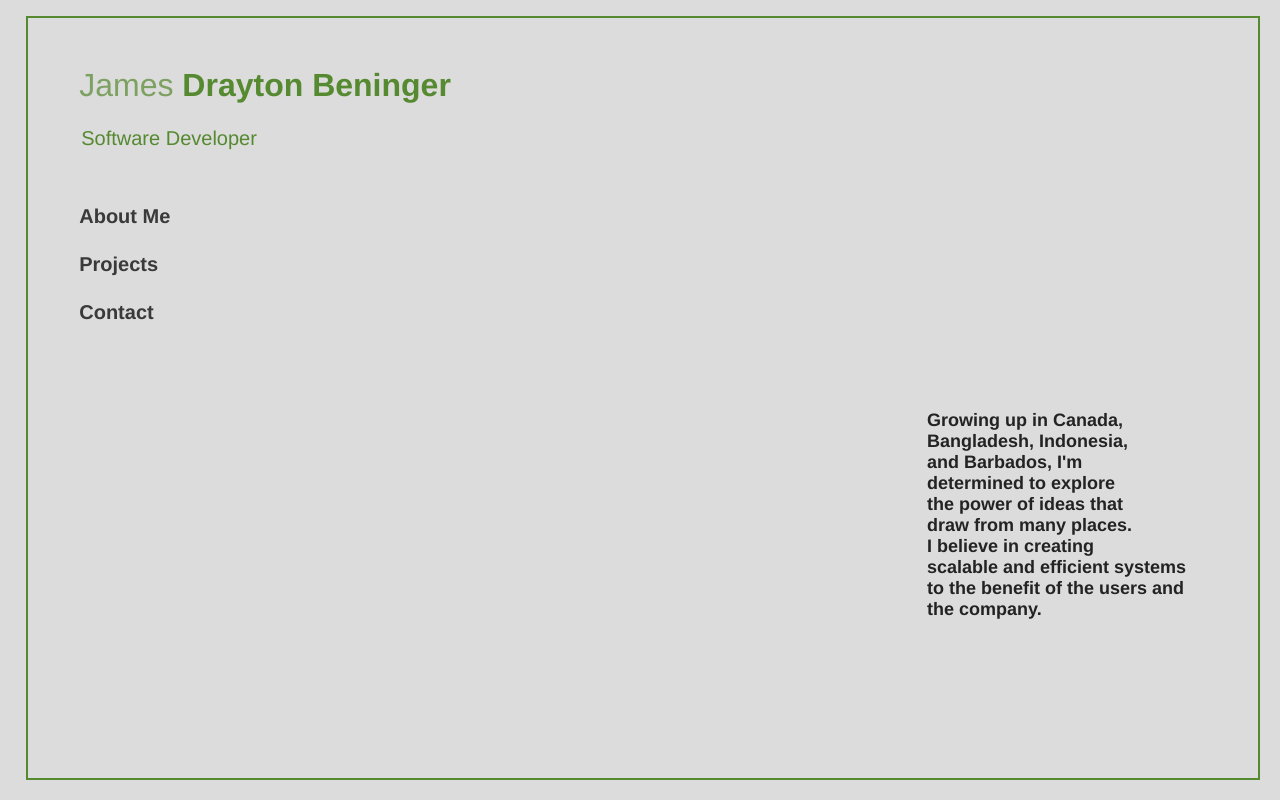
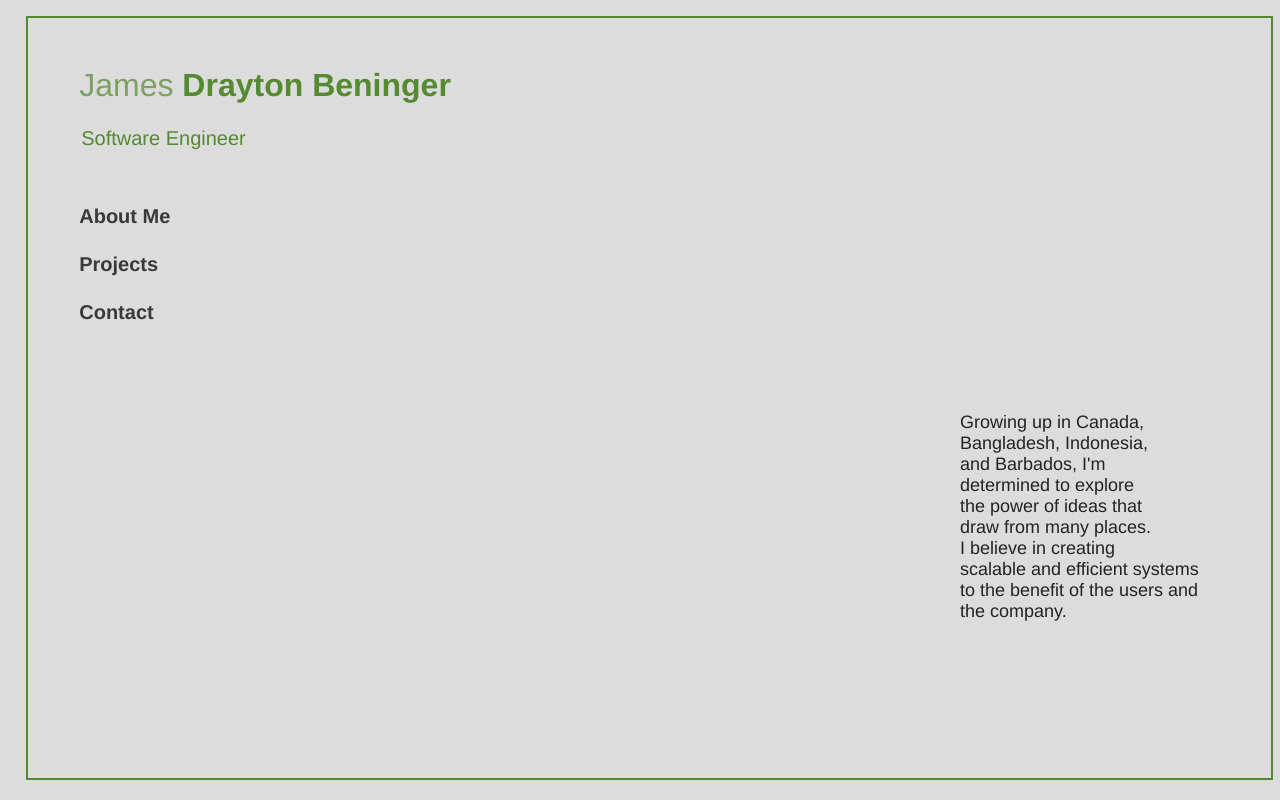
Before and after one commit to jamesdrayton/jamesdrayton.github.io, a React (Create React App) app: page / in a window 1280 px wide. Built offline with nearby package versions, Linux system fonts and the light colour scheme.

Commit message:
Update feb 20

```diff
--- a/src/About.js
+++ b/src/About.js
@@ -1,12 +1,11 @@
 
 // My about page. Includes a summary of who I am, what I'm up to, and my resume + contact info.
-const About = ({pages}) => {
-    const thisPage = pages.filter(page => page.name === 'about')[0];
+const About = ({page}) => {
 
     return (
         <section className="about" style={{
-            display: thisPage.display,
-            opacity: thisPage.opacity
+            display: page.display,
+            opacity: page.opacity
         }}>
             <p className="aboutme">
                 <span> Growing up in Canada,  </span>
--- a/src/App.js
+++ b/src/App.js
@@ -3,33 +3,41 @@ import Navbar from './Navbar';
 import About from './About';
 import Projects from './Projects';
 import Contact from './Contact';
+import Demo from './Demo';
 
 function App() {
+  // Display data for the 3 home pages
+  // It cannot contain the demo pages, because home pages and demo pages can be displayed at the same time
   const [pages, setPages] = useState([
     {name: 'about', display: 'block', opacity: 1},
     {name: 'projects', display: 'none', opacity: 0},
     {name: 'contact', display: 'none', opacity: 0}
   ]);
 
-  const [projects, setProjects] = useState([
+  // Display data for the list of projects
+  const [projects, setProjects] = useState([{ name: "Projects:", id: 0, display: "none", opacity: 0},
+    {
+      name: "Hallway Problem",
+      id: 1,
+      display: "none",
+      opacity: 0,
+      description: "A Python recreation of the Hallway Problem using Bayes' theorem",
+      role: "full-stack",
+      year: 2023
+    },
     {
       name: "Tempo Determination",
+      id: 2,
+      display: "none",
+      opacity: 0,
       description: "Software for experimental use by the school of music at UBC",
-    tools: ["Node.js", "HTML", "CSS", "Javascript"],
       role: "full-stack",
       year: 2022
-  },
-  {
-    name: "Hallway Problem",
-    description: "A basic recreation of the Hallway Problem using Bayes' theorem and a belief system",
-    tools: ["Python"],
-    role: "full-stack",
-    year: 2023
     }
   ])
+  const [currDemo, setDemo] = useState(0);
 
-  const currDemo = {name: 'none', display: 'none', opacity: 0}
-
+  // Updates which page in the homepage is being displayed
   const updateHome = (name) => {
     const newPages = [];
     pages.forEach(page => {
@@ -45,44 +53,43 @@ function App() {
     setPages(newPages);
   }
 
-
-  // Called when one of the project previews is clicked and reveals a demo beneath the "home" box
-  const projectDemo = (name) => {
+  // Updates which demo page is currently being displayed
+  const updateDemo = (demo) => {
+    const newProjects = [];
     projects.forEach(project => {
-      if(project.name !== 'none') {
-        currDemo.name = name;
-        currDemo.display = 'block';
-        currDemo.opacity = 1;
+      if (project !== demo) {
+        project.display = 'none';
+        project.opacity = 0;
       } else {
-        currDemo.display = 'none'
-        currDemo.opacity = 0;
+        project.display = 'block';
+        project.opacity = 1;
+        setDemo(demo.id);
       }
-    })
+      newProjects.push(project);
+    });
+    setProjects(newProjects);
   }
 
   return (
     <div className="App">
-      <div className="home">
+      <div className="page">
         <div className="Header">
           <div className="myname">
             <h1 style={{color: '#73ad21b5', fontWeight: 'normal'}}>James&nbsp;</h1>
             <h1 style={{color: '#73AD21'}}>Drayton Beninger</h1>
           </div>
-          <h2 style={{marginLeft: '27px', color: '#73AD21'}}>Software Developer</h2>
+          <h2 style={{marginLeft: '27px', color: '#73AD21'}}>Software Engineer</h2>
           <br></br>
           <Navbar updateHome={updateHome}></Navbar>
         </div>
         <div className="content">
-            <About pages={pages}></About>
-            <Projects pages={pages} projects={projects} projectDemo={projectDemo}></Projects>
-            <Contact pages={pages}></Contact>
+            <About page={pages.filter(page => page.name === 'about')[0]}></About>
+            <Projects page={pages.filter(page => page.name === 'projects')[0]} projects={projects} updateDemo={updateDemo}></Projects>
+            <Contact page={pages.filter(page => page.name === 'contact')[0]}></Contact>
         </div>
       </div>
-      <div className="demo" style={{
-        display: currDemo.display,
-        opacity: currDemo.opacity
-      }}>
-        <p>{currDemo.name}</p>
+      <div className="demos">
+        <Demo project={projects[currDemo]}></Demo>
       </div>
     </div>
   );
--- a/src/Contact.js
+++ b/src/Contact.js
@@ -1,12 +1,11 @@
 
 // My contact form, linkedin, and resume
-const Contact = ({pages}) => {
-    const thisPage = pages.filter(page => page.name === 'contact')[0];
+const Contact = ({page}) => {
 
     return (
         <section className="contact" style={{
-            display: thisPage.display,
-            opacity: thisPage.opacity
+            display: page.display,
+            opacity: page.opacity
         }}>
             <div className="contacts">
                 <p>Contacts page</p>
--- /dev/null
+++ b/src/Demo.js
@@ -0,0 +1,13 @@
+const Demo = ({project}) => {
+
+    return (
+        <div className="page" style={{
+            display: project.display,
+            opacity: project.opacity
+          }}>
+            <h1>{project.name}</h1>
+          </div>
+     );
+}
+
+export default Demo;
--- a/src/Projects.js
+++ b/src/Projects.js
@@ -1,17 +1,16 @@
 
 // A list of my projects containing a description of their purpose and the tools they use, as well as a demo when applicable.
-const Projects = ({pages, projects, projectDemo}) => {
-    const thisPage = pages.filter(page => page.name === 'projects')[0];
+const Projects = ({page, projects, updateDemo}) => {
 
     return (
         <section className="projects" style={{
-            display: thisPage.display,
-            opacity: thisPage.opacity
+            display: page.display,
+            opacity: page.opacity
         }}>
             <div className="project-list">
                 {projects.map((project) => (
                     <div className="preview">
-                        <h3 onClick={() => projectDemo(project.name)}>{project.name}</h3>
+                        <h2 onClick={() => updateDemo(project)}>{project.name}</h2>
                         <a>{project.description}</a>
                     </div>
                 ))}
--- a/src/index.css
+++ b/src/index.css
@@ -16,15 +16,16 @@ code {
   transition: opacity 1s ease-in-out;
 }
 
-.home {
+.page {
   border: 2px solid #73AD21;
   mix-blend-mode: difference;
   padding: 20px;
+  margin-bottom: 25px;
   position: relative;
   top: 2vh;
   height: 90vh;
   left: 2vw;
-  width: 93vw;
+  width: 94%;
   z-index: 10;
 }
 
@@ -87,7 +88,7 @@ code {
   flex-direction: column;
   float: right;
   font-size: calc(10px + 1vmin);
-  font-weight: bold;
+  font-weight: 500;
   overflow: hidden;
   padding: 40px;
   margin-right: 1%;
@@ -111,9 +112,10 @@ code {
   z-index: 2;
 }
 
-.projects h3:hover {
+.projects h2:hover {
   color: #73AD21;
   mix-blend-mode: difference;
+  cursor: pointer;
 }
 
 /* Contacts Page Styles */
@@ -129,29 +131,3 @@ code {
   margin-top: 15%;
   z-index: 2;
 }
-
-/* Demo Styles */
-
-.home {
-  border: 2px solid #73AD21;
-  mix-blend-mode: difference;
-  padding: 20px;
-  position: relative;
-  top: 2vh;
-  height: 90vh;
-  left: 2vw;
-  width: 93vw;
-  z-index: 10;
-}
-
-.demo {
-  border: 2px solid #73AD21;
-  mix-blend-mode: difference;
-  padding: 20px;
-  position: relative;
-  top: 2vh;
-  height: 90vh;
-  left: 2vw;
-  width: 93vw;
-  z-index: 10;
-}
```
Also changed, not shown: 1 other file (tests, documents, lock files or other folders). Lines whose indentation alone changed are shown as unchanged.
